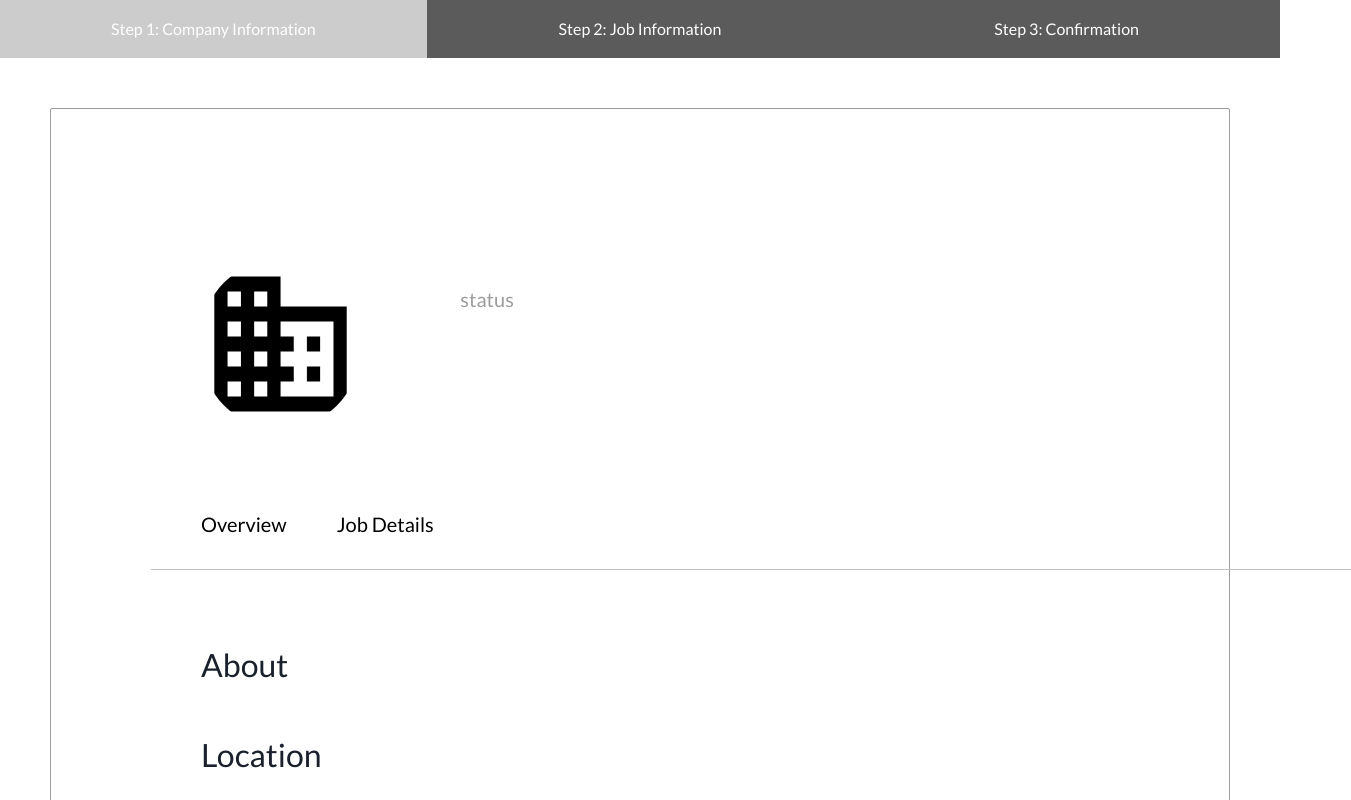
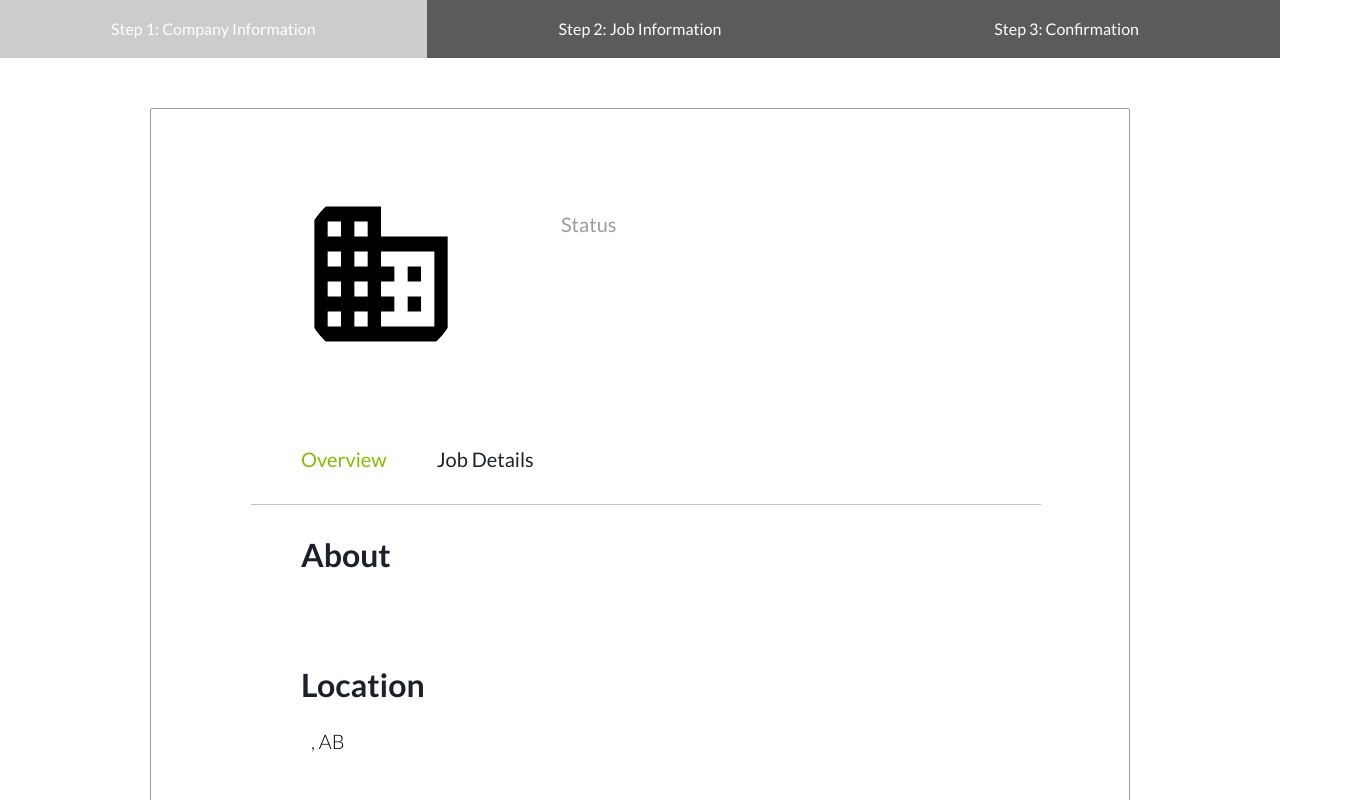
Before and after one commit to TechArtemis/2204-ITPROJECT, a Next.js app: page /form in a window 1280 px wide. Both pictures are taken after a click on the element "Step 3: Confirmation". Shown: the top 800 px of the page, 1351 px wide, since content can reach past the window. Built offline with nearby package versions, Linux system fonts and the light colour scheme.

Commit message:
Finished styling the confirmation page

```diff
--- a/src/pages/form.tsx
+++ b/src/pages/form.tsx
@@ -1,10 +1,10 @@
-//third-party imports
+// Third-party imports
 import React, { ChangeEvent, useRef, useState } from "react";
 import Image from "next/image";
 import dynamic from "next/dynamic";
 import router from "next/router";
 
-//local imports
+// Local imports
 import styles from "@/styles/form.module.sass";
 import Button from "@/components/button";
 import Input from "@/components/input";
@@ -13,8 +13,6 @@ import SelectOption from "@/components/dropdown";
 import { JobPosting } from "@/interface/JobPosting";
 import { instance } from "@/shared/axiosInstance";
 import Navbar from "@/components/navbar";
-
-
 
 //dynamic imports
 const BusinessIcon = dynamic(() => import("@mui/icons-material/BusinessRounded"));
@@ -152,7 +150,7 @@ function CompanyPostInfo({ onSubmit, data }: any) {
                         type="textarea"
                         placeholder="Enter your Desctiption"
                         name="companyAbout" value={data.companyAbout}
-                        rows={4}
+                        rows={6}
                         onChangeTextArea={handleChange}>
                         <DescriptionIcon sx={{ color: "#84BD00" }}/>
                     </Input>
@@ -168,7 +166,7 @@ function CompanyPostInfo({ onSubmit, data }: any) {
                         type="button"
                         onClick={() => handleRouteToJobs()}
                         className={styles.backbutton}>
-                    Return to home
+                        Return to home
                     </Button>
                 </div>
             </div>
@@ -226,9 +224,9 @@ function JobPostInfo({ onSubmit, data }: any) {
                     </SelectOption>
                     <Input
                         type="textarea"
-                        placeholder="Enter your Desctiption"
+                        placeholder="Enter your Description"
                         name="jobDescription" value={data.jobDescription}
-                        rows={4}
+                        rows={8}
                         onChangeTextArea={handleChange}
                     >
                         <DescriptionIcon sx={{ color: "#84BD00" }} />
@@ -256,15 +254,24 @@ function PostCoop({ onSubmit, data }: any) {
                     <div className={styles.subheader}>
                         <div>
                             <h1>{data.companyName}</h1>
-                            <p>status</p>
+                            <p>Status</p>
                         </div>
                     </div>
                 </div>
                 <div className={styles.content}>
+                    <div className={styles.subcontent}>
+                        {value === 1 ?
+                            <button className={styles.clickedButton} onClick={() => setValue(1)}>Overview</button>
+                            :
+                            <button onClick={() => setValue(1)}>Overview</button>
+                        }
 
-                    <div className={styles.subcontent}>
-                        <button onClick={() => setValue(1)}>Overview</button>
-                        <button onClick={() => setValue(0)}>Job Details</button>
+                        {value === 0 ?
+                            <button className={styles.clickedButton} onClick={() => setValue(0)}>Job Details</button>
+                            :
+                            <button onClick={() => setValue(0)}>Job Details</button>
+                        }
+
                     </div>
 
                     {value === 1 ?
@@ -272,7 +279,9 @@ function PostCoop({ onSubmit, data }: any) {
                             <h1>About</h1>
                             <p>{data.companyAbout}</p>
                             <h1>Location</h1>
-                            <p>{data.companyLocation.address}{data.companyLocation.city}{data.companyLocation.province}{data.companyLocation.postalCode}</p>
+                            <p>{data.companyLocation.address}</p>
+                            <p>{data.companyLocation.city}, {data.companyLocation.province}</p>
+                            <p>{data.companyLocation.postalCode}</p>
                             <h1>Contact</h1>
                             <p>{data.companyContact}</p>
                         </div>
--- a/src/styles/Index.module.sass
+++ b/src/styles/Index.module.sass
@@ -1,4 +1,3 @@
-
 .homePage
     margin: 10px
     padding: 10px
--- a/src/styles/JobPostings.module.sass
+++ b/src/styles/JobPostings.module.sass
@@ -1,15 +1,3 @@
-@font-face
-    font-family: "Lato-Regular"
-    src: url(fonts/Lato/Lato-Regular.ttf)
-
-@font-face
-    font-family: "Lato-Bold"
-    src: url(fonts/Lato/Lato-Bold.ttf)
-
-@font-face
-    font-family: "Lato-Black"
-    src: url(fonts/Lato/Lato-Black.ttf)
-
 .bannerContainer
     position: relative
     text-align: center
--- a/src/styles/components.Module.sass
+++ b/src/styles/components.Module.sass
@@ -1,14 +1,4 @@
-@font-face
-    font-family: "Lato-Regular"
-    src: url(fonts/Lato/Lato-Regular.ttf)
-
-@font-face
-    font-family: "Lato-Bold"
-    src: url(fonts/Lato/Lato-Bold.ttf)
-
-@font-face
-    font-family: "Lato-Black"
-    src: url(fonts/Lato/Lato-Black.ttf)
+$primary: #84BD00
 
 .nav
     display: flex
@@ -16,11 +6,10 @@
     align-items: center
     padding: 30px 0px 0px 0px
     width: 100%
-    font-weight: 300
     font-size: 20px
     line-height: 43px
     text-transform: uppercase
-    color: #84BD00
+    color: $primary
 
     div
         display: flex
@@ -28,8 +17,10 @@
         gap: 100px
 
         p
+            font-family: "Lato-Bold"
+
             &:hover
-                border-bottom: 2px solid #84BD00
+                border-bottom: 2px solid $primary
 
 .logo
     display: inline-flex
@@ -153,7 +144,7 @@
             font-size: 28px
             line-height: 38px
             text-transform: capitalize
-            color: #84BD00
+            color: $primary
             margin-bottom: 12px
 
         h2
--- a/src/styles/displayJobs.module.sass
+++ b/src/styles/displayJobs.module.sass
@@ -1,15 +1,3 @@
-@font-face
-    font-family: "Lato-Regular"
-    src: url(fonts/Lato/Lato-Regular.ttf)
-
-@font-face
-    font-family: "Lato-Bold"
-    src: url(fonts/Lato/Lato-Bold.ttf)
-
-@font-face
-    font-family: "Lato-Black"
-    src: url(fonts/Lato/Lato-Black.ttf)
-
 .title
     font-size: 30px
     display: flex
--- a/src/styles/form.module.sass
+++ b/src/styles/form.module.sass
@@ -1,4 +1,6 @@
-//global styles
+$primary: #84BD00
+
+// Global styles
 .container
     display: flex
     flex-direction: column
@@ -16,27 +18,43 @@
     display: grid
     justify-content: space-evenly
 
-//Post Co-op Styles
+// Post Co-op Styles
 
 .submitform
     display: flex
     flex-direction: column
     border: 1px solid #9c9c9c
-    margin-top: 50px
-    margin-left: 50px
-    margin-right: 50px
+    margin: 50px 150px 0px 150px
+    padding-bottom: 100px
     border-radius: 2px
+
+    @media (max-width: 62em)
+        margin: 50px 50px 0px 50px
+
+    @media (max-width: 48em)
+        margin: 50px 10px 0px 10px
 
 .logo
     object-fit: cover
     border-radius: 100px
-    width: 200px
-    height: 170px
+    width: 180px
+    height: 180px
+
+    @media (max-width: 62em)
+        width: 150px
+        height: 150px
+
+    @media (max-width: 48em)
+        width: 100px
+        height: 100px
 
 .header
     display: flex
     margin-left: 100px
-    padding: 150px 0px 50px 50px
+    padding: 75px 0px 50px 50px
+
+    @media (max-width: 48em)
+        margin-left: 0px
 
     div
         margin-left: 50px
@@ -51,9 +69,11 @@
         color: #000000
 
     h1
+        font-family: "Lato-Bold"
         font-size: 32px
 
     p
+        font-family: "Lato-Regular"
         font-size: 20px
         font-weight: 300
         color: #9c9c9c
@@ -67,12 +87,14 @@
     justify-content: center
     padding-top: 50px
 
-
 .content
     display: flex
     flex-direction: column
     padding-left: 100px
     line-height: 90px
+
+    @media (max-width: 48em)
+        padding-left: 10px
 
     h1
         font-size: 32px
@@ -86,35 +108,63 @@
     display: flex
     flex-direction: row
     border-bottom: 1px solid #c2c2c2
-    width: 1200px
-    margin-bottom: 50px
+    width: 90%
 
     button
         display: flex
         font-size: 20px
         font-weight: 300
-        color: #000000
         padding-left: 50px
 
     :hover
-        color: #84BD00
+        color: $primary
 
     :focus
-        color: #84BD00
+        color: $primary
+
+.clickedButton
+    color: $primary
 
 .jobDetails
     display: flex
     flex-direction: column
-    padding-left: 50px
+    margin-top: -40px
+    width: 90%
+    h1
+        font-family: "Lato-Bold"
+        padding-left: 50px
+        margin-top: 50px
+        line-height: 2.5
+    p
+        font-family: "Lato-Light"
+        padding-left: 60px
+        line-height: 1.6
 
 .overview
     display: flex
     flex-direction: column
+    margin-top: -40px
+    width: 90%
+    h1
+        font-family: "Lato-Bold"
+        padding-left: 50px
+        margin-top: 50px
+        line-height: 2.5
+    p
+        font-family: "Lato-Light"
+        padding-left: 60px
+        line-height: 1.6
+
+
+.overviewStart
     padding-left: 50px
-    padding-bottom: 100px
+    font-family: "Lato-Bold"
+    margin-top: -50px
+    margin-bottom: -40px
+
 
 .submit
-    background: #84BD00
+    background: $primary
     border-radius: 10px
     width: 350px
     height: 60px
@@ -168,7 +218,7 @@ $transition-duration: 0.3s // Define the duration of the animation
             color: #aaa
 
         &.selected
-            background-color: #84BD00
+            background-color: $primary
             color: #fff
 
         &.error
--- a/src/styles/globals.sass
+++ b/src/styles/globals.sass
@@ -1,9 +1,23 @@
-@import url('https://fonts.googleapis.com/css2?family=Lato&display=swap')
+@font-face
+  font-family: "Lato-Regular"
+  src: url(fonts/Lato/Lato-Regular.ttf)
+
+@font-face
+  font-family: "Lato-Bold"
+  src: url(fonts/Lato/Lato-Bold.ttf)
+
+@font-face
+  font-family: "Lato-Black"
+  src: url(fonts/Lato/Lato-Black.ttf)
+
+@font-face
+  font-family: "Lato-Light"
+  src: url(fonts/Lato/Lato-Light.ttf)
 
 *
   box-sizing: border-box
   padding: 0
   margin: 0
-  font-family: 'Lato'
+  font-family: 'Lato-Regular'
   font-style: normal
   user-select: none
```
